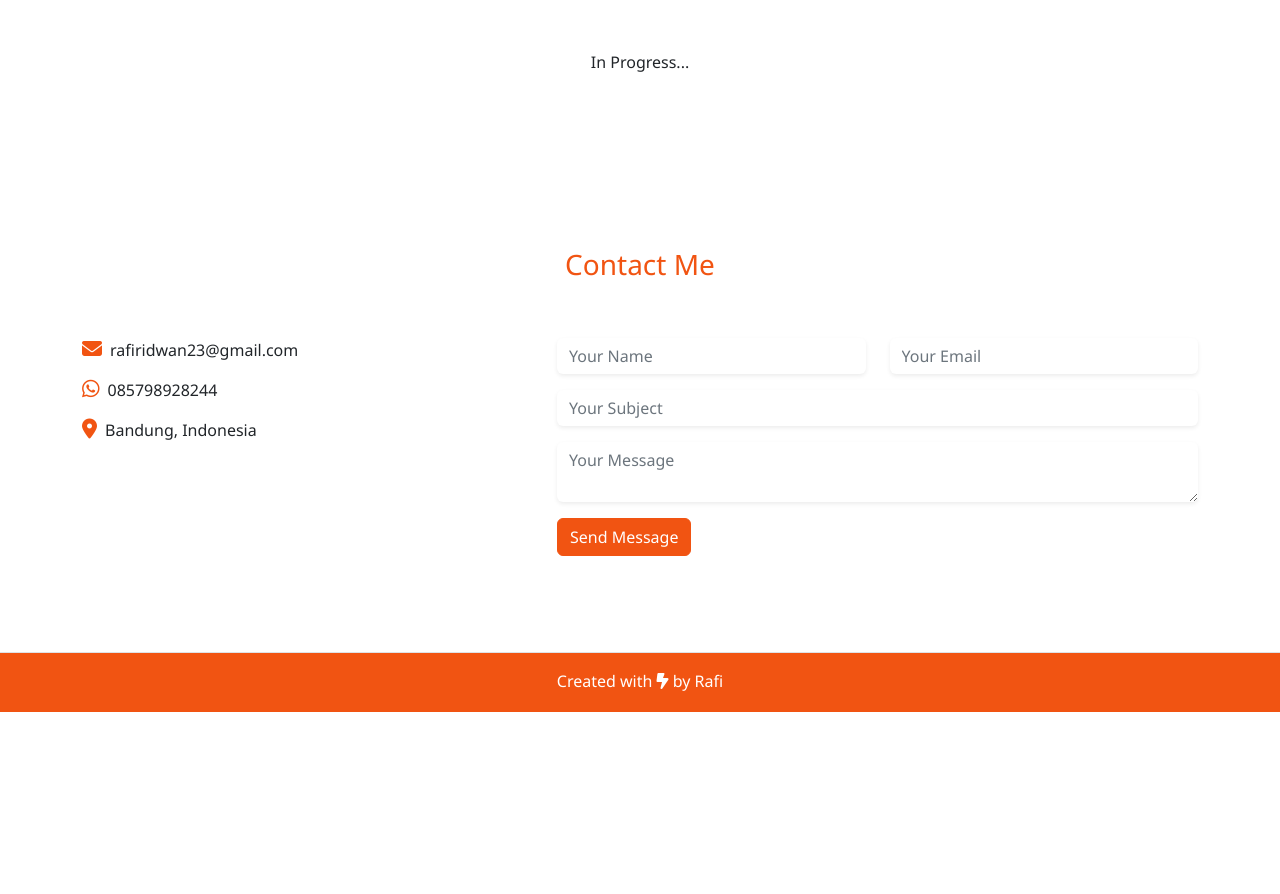
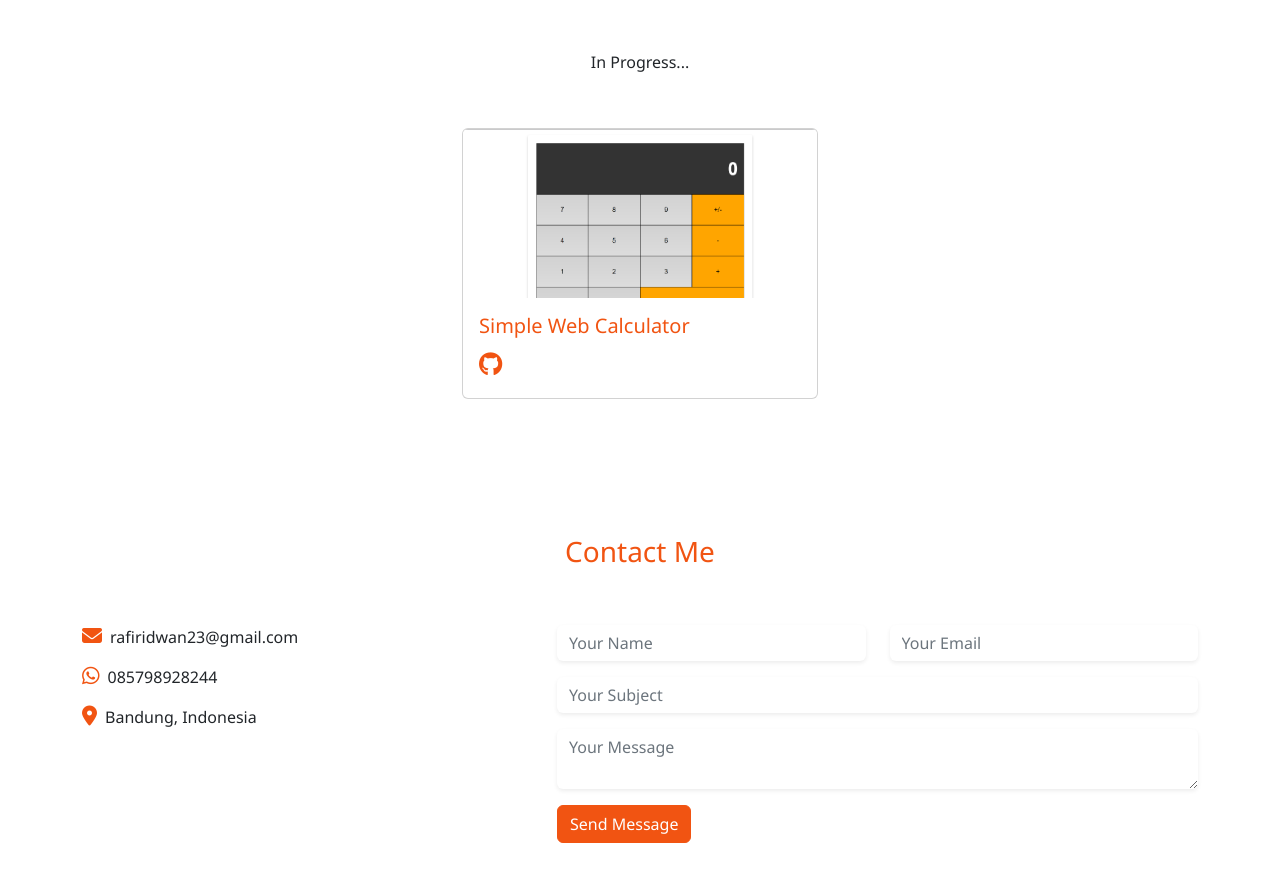
Before and after one commit to rafisr23/rafisr23.github.io, a plain HTML site: page index.html in a window 1280 px wide. Shown: the part 1082-1976 px from the top of the page. Before the commit the page ends 1794 px from the top, so only its background shows below. Drawn offline with nearby package versions, Linux system fonts and the light colour scheme.

Commit message:
add first project

```diff
--- a/index.html
+++ b/index.html
@@ -123,16 +123,16 @@
               <h6 class="">In Progress...</h6>
             </div>
           </div>
-          <!-- <div class="col-md-4 mb-3 me">
+          <div class="col-md-4 mb-3 me">
             <div class="card">
-              <img src="img/projects/1.jpg" class="card-img-top img-fluid" alt="Project 1" />
+              <img src="img/projects/web-calc.png" class="card-img-top img-fluid" alt="Project 1" />
               <div class="card-body">
-                <h5 class="card-title">Coffee Shop Admin Page</h5>
+                <h5 class="card-title">Simple Web Calculator</h5>
                 <a href="#" class="fs-4"><i class="fa-brands fa-github"></i></a>
               </div>
             </div>
           </div>
-          <div class="col-md-4 mb-3 me">
+          <!-- <div class="col-md-4 mb-3 me">
             <div class="card">
               <img src="img/projects/2.jpg" class="card-img-top img-fluid" alt="Project 2" />
               <div class="card-body">
--- a/style.css
+++ b/style.css
@@ -51,6 +51,3 @@ footer {
     margin-bottom: 1rem;
   }
 }
-
-body {
-}
```
Also changed, not shown: img/projects/web-calc.png (added).
